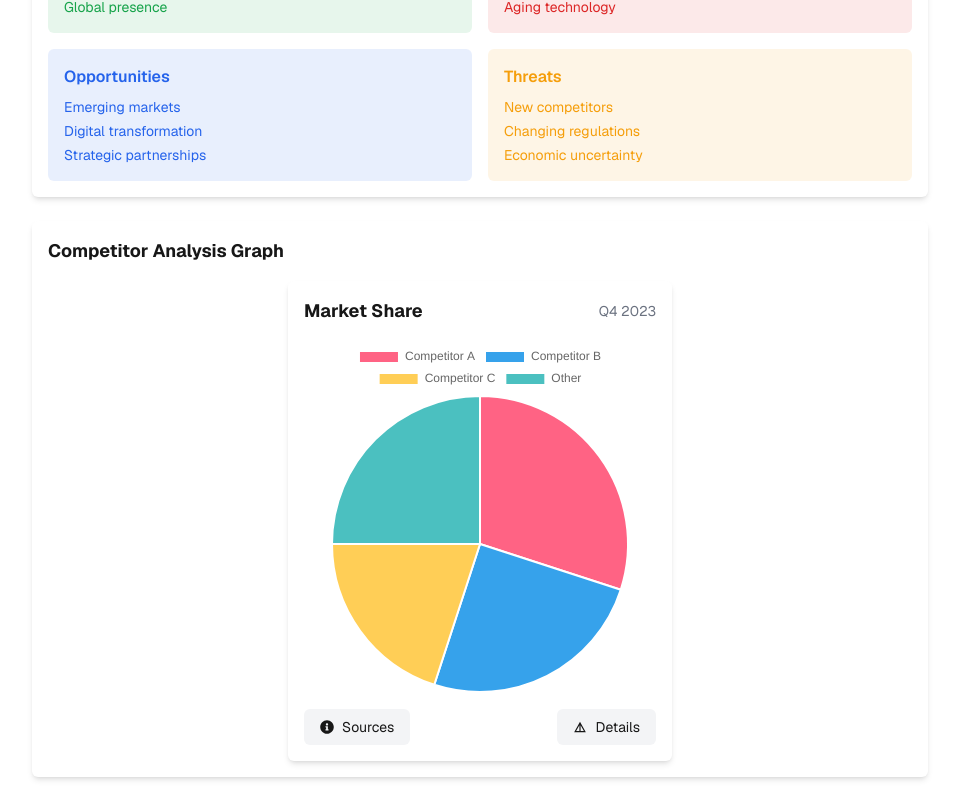
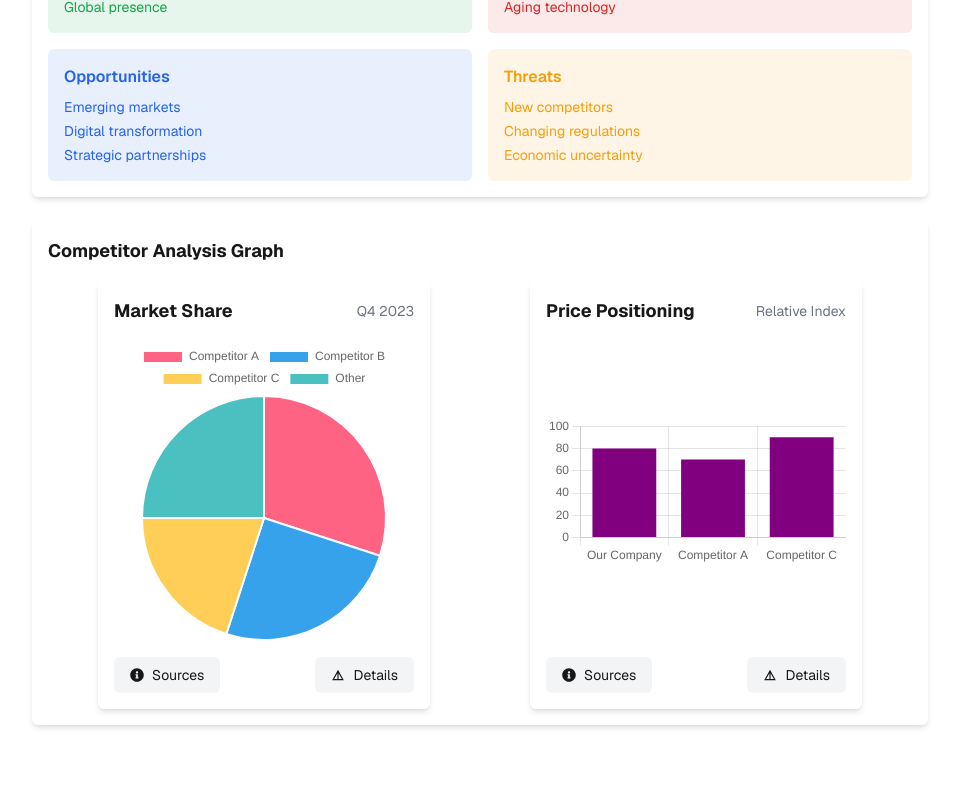
Before and after one commit to nafi-ullah/market-flick-ai, a Next.js app in the folder client/: page / in a window 1280 px wide. Shown: the part 1418-2219 px from the top of the page, without its empty margins (160-1119 px from the left). After the commit the page ends 2167 px from the top, so only its background shows below. Built offline with nearby package versions, Linux system fonts and the light colour scheme.

Commit message:
added bar chart

```diff
--- a/client/components/CompetitiorAnalysisGraph.tsx
+++ b/client/components/CompetitiorAnalysisGraph.tsx
@@ -1,11 +1,12 @@
 import React from 'react'
 import MarketShareCard from './MarketShareCardComponent'
-import { AIDAanalysisData, analysis_data, marketSharedData, MarketSharedetails, MarketSharedsources, SWOTanalysisData } from "@/data/DummyData";
+import { AIDAanalysisData, analysis_data, marketSharedData, MarketSharedetails, MarketSharedsources, SWOTanalysisData, PricePositioningChartData } from "@/data/DummyData";
+import PricePositioningCard from './PricePositionCard';
 const CompetitiorAnalysisGraph = () => {
   return (
     <div className="p-4 bg-white rounded-md shadow-md max-w-4xl mx-auto my-6">
       <h2 className="text-lg font-bold mb-4">Competitor Analysis Graph</h2>
-       <div>
+       <div className='grid grid-cols-2 '>
        <MarketShareCard
         title="Market Share"
         subtitle="Q4 2023"
@@ -13,6 +14,14 @@ const CompetitiorAnalysisGraph = () => {
         sources={MarketSharedsources}
         details={MarketSharedetails}
       />
+      <PricePositioningCard
+        title="Price Positioning"
+        subtitle="Relative Index"
+        chartData={PricePositioningChartData}
+        sources={MarketSharedsources}
+        details={MarketSharedetails}
+      />
+
        </div>
     </div>
   )
--- /dev/null
+++ b/client/components/PricePositionCard.tsx
@@ -0,0 +1,58 @@
+import React from "react";
+import { FaInfoCircle } from "react-icons/fa";
+import { MdDetails } from "react-icons/md";
+import BarChartComponent from "./charts/BarChart";
+
+
+type PricePositioningCardProps = {
+  title: string;
+  subtitle: string;
+  chartData: {
+    labels: string[];
+    dataValues: number[];
+    color: string;
+  };
+  sources: string[];
+  details: string[];
+};
+
+const PricePositioningCard: React.FC<PricePositioningCardProps> = ({
+  title,
+  subtitle,
+  chartData,
+  sources,
+  details,
+}) => {
+  return (
+    <div className="p-4 bg-white rounded-md shadow-md max-w-sm mx-auto flex flex-col justify-between">
+      {/* Title */}
+      <div className="flex justify-between items-center mb-4">
+        <h2 className="text-lg font-bold">{title}</h2>
+        <p className="text-sm text-gray-500">{subtitle}</p>
+      </div>
+
+      {/* Chart */}
+      <div className="mb-4">
+        <BarChartComponent
+          labels={chartData.labels}
+          dataValues={chartData.dataValues}
+          backgroundColor={chartData.color}
+        />
+      </div>
+
+      {/* Buttons */}
+      <div className="flex justify-between">
+        <button className="flex items-center text-sm px-4 py-2 bg-gray-100 rounded-md hover:bg-gray-200">
+          <FaInfoCircle className="mr-2" />
+          Sources
+        </button>
+        <button className="flex items-center text-sm px-4 py-2 bg-gray-100 rounded-md hover:bg-gray-200">
+          <MdDetails className="mr-2" />
+          Details
+        </button>
+      </div>
+    </div>
+  );
+};
+
+export default PricePositioningCard;
--- a/client/components/charts/BarChart.tsx
+++ b/client/components/charts/BarChart.tsx
@@ -1,3 +1,4 @@
+"use client";
 import React from "react";
 import { Chart as ChartJS, CategoryScale, LinearScale, BarElement, Title, Tooltip, Legend } from "chart.js";
 import { Bar } from "react-chartjs-2";
@@ -27,6 +28,7 @@ const BarChartComponent: React.FC<BarChartComponentProps> = ({
 
   const options = {
     responsive: true,
+    maintainAspectRatio: false, // Disable aspect ratio to allow full height
     plugins: {
       legend: {
         display: false,
@@ -42,7 +44,12 @@ const BarChartComponent: React.FC<BarChartComponentProps> = ({
     },
   };
 
-  return <Bar data={data} options={options} />;
+  return (
+    <div style={{ height: "100%" }}>
+      {/* Chart will occupy full height of this container */}
+      <Bar data={data} options={options} />
+    </div>
+  );
 };
 
 export default BarChartComponent;
--- a/client/data/DummyData.ts
+++ b/client/data/DummyData.ts
@@ -80,6 +80,12 @@ export const AIDAanalysisData = [
     colors: ["#FF6384", "#36A2EB", "#FFCE56", "#4BC0C0"],
   };
 
+  export const PricePositioningChartData = {
+    labels: ["Our Company", "Competitor A", "Competitor C"],
+    dataValues: [80, 70, 90],
+    color: "purple",
+  };
+
   export const MarketSharedsources = [
     "https://example.com/source1",
     "https://example.com/source2",
```
